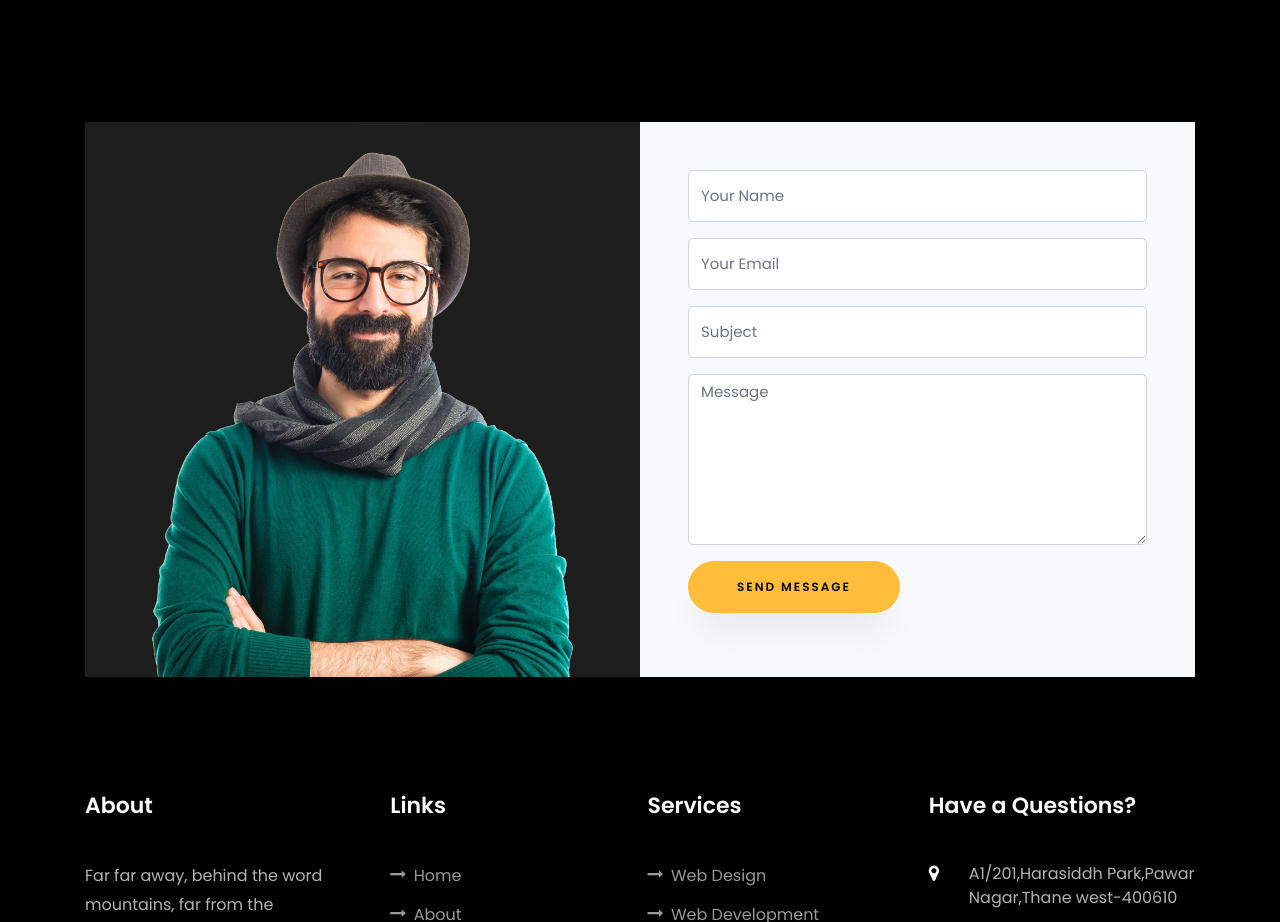
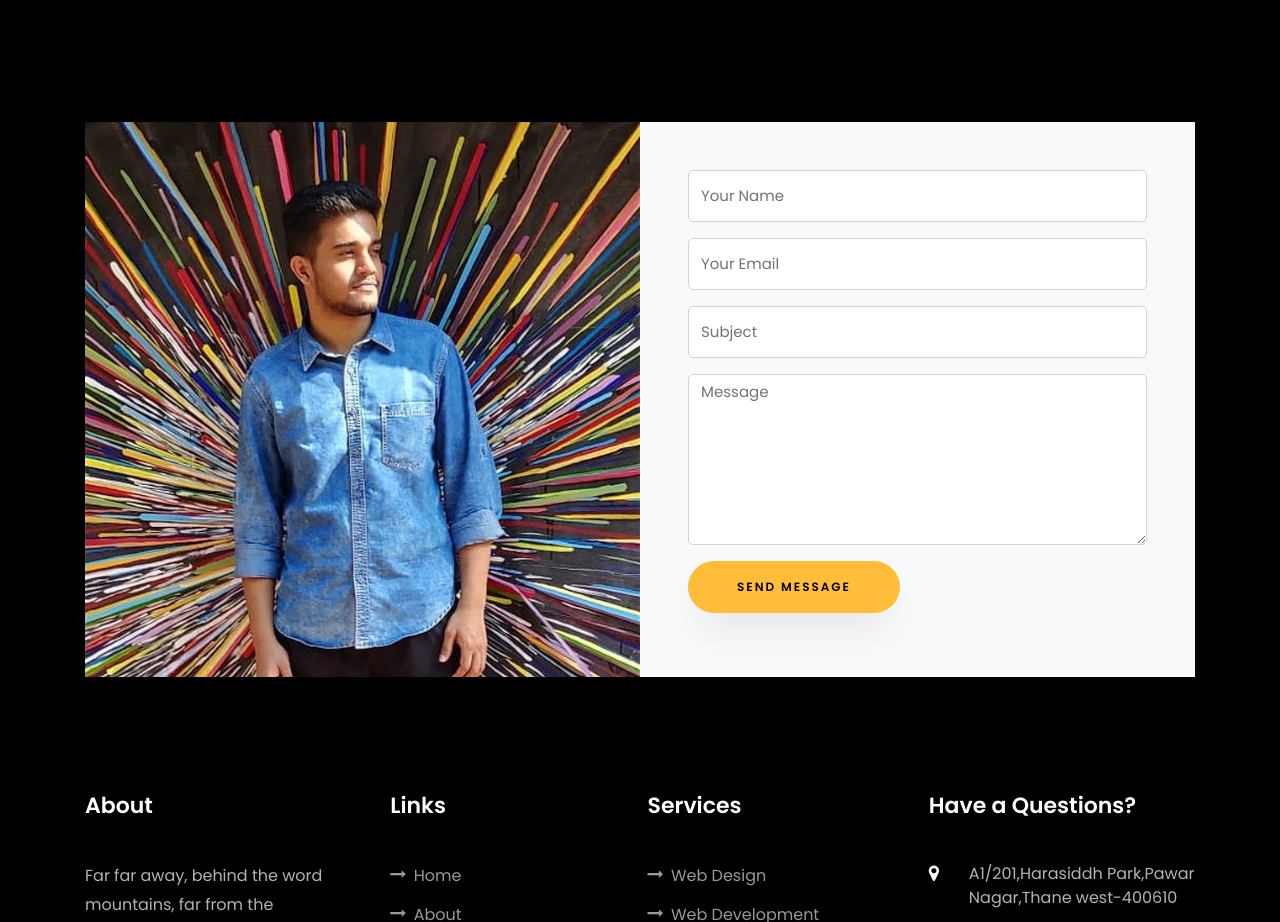
Before and after one commit to Shashank1412/Shashank-portfolio, a plain HTML site: page index.html in a window 1280 px wide. Shown: the part 7500-8422 px from the top of the page. Drawn offline with Linux system fonts and the light colour scheme; files whose address does not match are found by name.

Commit message:
-Added image in the website

```diff
--- a/index.html
+++ b/index.html
@@ -559,7 +559,7 @@
           </div>
 
           <div class="col-md-6 d-flex">
-          	<div class="img" style="background-image: url(images/about.jpg);"></div>
+          	<div class="img" style="background-image: url(images/IMG_20190811_130842_320.jpg);"></div>
           </div>
         </div>
       </div>
```
Also changed, not shown: images/11.jpg (added), images/12.jpg (added), images/IMG_20190308_224717_110.jpg (added), images/IMG_20190811_130842_320.jpg (added).
